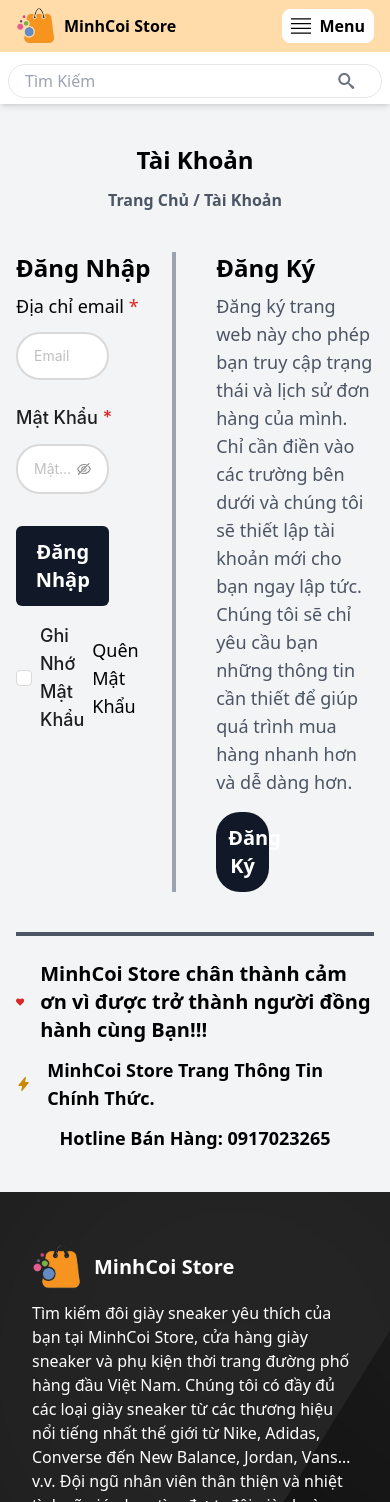
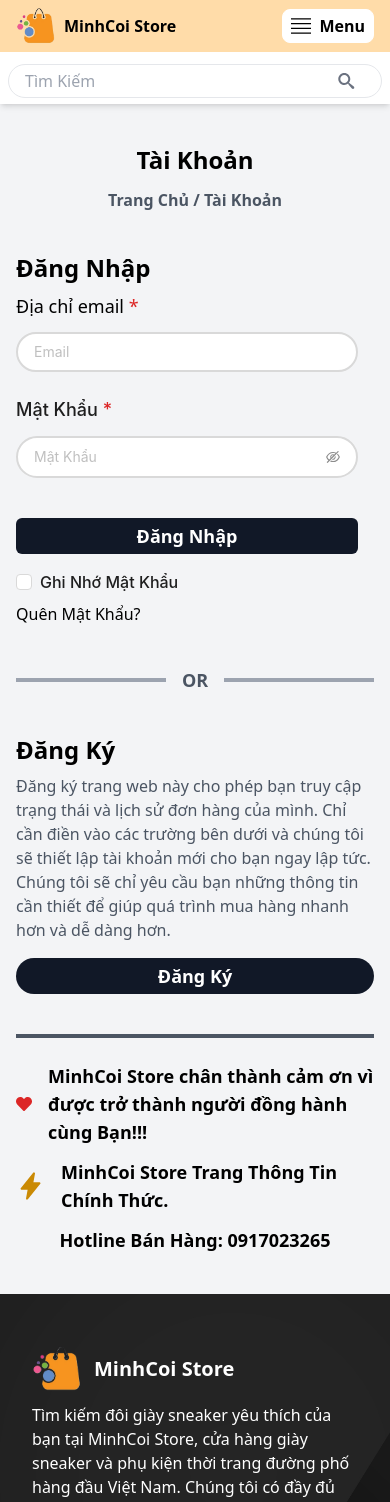
Before and after one commit to BlinhNhi/MinhStore, a React (Create React App) app in the folder front_end/: page /login in a window 390 px wide. Shown: the top 1502 px of the page. Built offline with nearby package versions, Linux system fonts and the light colour scheme.

Commit message:
fix reponsive of login

```diff
--- a/front_end/src/App.js
+++ b/front_end/src/App.js
@@ -25,12 +25,12 @@
   return (
     <Router history={history}>
       {/* <Loading /> */}
-
       <Switch>
         <HomeTemplate path="/home" exact Component={Home}></HomeTemplate>
         <HomeTemplate path="/search/" Component={Search}></HomeTemplate>
         <HomeTemplate path="/productDetail/nike/1" Component={ProductDetail}></HomeTemplate>
         <HomeTemplate path="/login" Component={Login}></HomeTemplate>
+
         <HomeTemplate Component={Home} />
       </Switch>
     </Router>
--- a/front_end/src/components/Products/Products.js
+++ b/front_end/src/components/Products/Products.js
@@ -1,6 +1,5 @@
 import React from "react";
 import { FaStar } from "react-icons/fa";
-import AOS from "aos";
 
 import Img1 from '../../assets/top_product/adidas.jpg';
 import Img2 from '../../assets/top_product/nike.jpg';
--- a/front_end/src/pages/user_page/Login/Login.js
+++ b/front_end/src/pages/user_page/Login/Login.js
@@ -1,181 +1,264 @@
-import { Checkbox, Form, Input } from 'antd';
-import { useState } from 'react';
+import { Checkbox, Form, Input } from "antd";
+import { useState } from "react";
 import { FaHeart } from "react-icons/fa";
 import { IoFlash } from "react-icons/io5";
 
-
-
 function Login() {
-    const [openLogin, setOpenLogin] = useState('flex');
+    const [openLogin, setOpenLogin] = useState("flex");
     const [openRegister, setOpenRegister] = useState(false);
     console.log(openRegister);
 
     return (
-        <div className='bg-gray-100 dark:bg-gray-900 dark:text-white duration-200'>
+        <div className="bg-gray-100 dark:bg-gray-900 dark:text-white duration-200">
             <div className="container ">
                 <div className="py-10 ">
                     <div className="flex items-center flex-col justify-center gap-3">
                         <h1 className="text-2xl font-bold">Tài Khoản</h1>
-                        <h4 className="font-semibold text-gray-600 text-base dark:text-gray-400"><a className="font-semibold text-base hover:text-gray-400 dark:text-gray-100" href="/">Trang Chủ / </a>Tài Khoản</h4>
+                        <h4 className="font-semibold text-gray-600 text-base dark:text-gray-400">
+                            <a
+                                className="font-semibold text-base hover:text-gray-400 dark:text-gray-100"
+                                href="/"
+                            >
+                                Trang Chủ /{" "}
+                            </a>
+                            Tài Khoản
+                        </h4>
                     </div>
 
-                    <div className='flex  gap-10 mt-10'>
-                        <div className='flex flex-col gap-[12px] w-1/2 border-r-4 pr-4 border-gray-400'>
+                    <div className="flex flex-col sm:flex-col md:flex-col lg:flex-row xl:flex-row 2xl:flex-row gap-10 mt-10">
+                        <div
+                            className="
+                        flex flex-col gap-[12px] border-r-0 pr-4 border-gray-400
+                        sm:border-r-0 md:border-r-0 lg:border-r-4 xl:border-r-4 2xl:border-r-4
+                        w-full  sm:w-full md:w-full lg:w-1/2 xl:w-1/2 2xl:w-1/2
+                        "
+                        >
                             <div
-                                className={`${openRegister === true ? 'flex' : 'hidden'} flex-col gap-2 `}
+                                className={`${openRegister === true ? "flex" : "hidden"
+                                    } flex-col gap-2 `}
                             >
-                                <h1 className='font-bold text-2xl'>Đăng Ký</h1>
-                                <h4 className='text-lg font-medium'>Địa chỉ email <span className='text-red-600'>*</span></h4>
+                                <h1 className="font-bold text-2xl">Đăng Ký</h1>
+                                <h4 className="text-lg font-medium">
+                                    Địa chỉ email <span className="text-red-600">*</span>
+                                </h4>
                                 <div>
                                     <Form>
                                         <Form.Item
                                             label=""
                                             name="email"
-                                            style={{ minWidth: '100%' }}
+                                            style={{ minWidth: "100%" }}
                                             rules={[
                                                 {
-                                                    type: 'email',
-                                                    message: 'E-mail is invalid!',
+                                                    type: "email",
+                                                    message: "E-mail is invalid!",
                                                 },
                                                 {
                                                     required: true,
-                                                    message: 'E-mail is required!',
+                                                    message: "E-mail is required!",
                                                     transform: (value) => value.trim(),
                                                 },
                                             ]}
                                         >
-                                            <Input className="block text-sm py-3 px-4 rounded-3xl w-2/3 border-2 hover:border-gray-300 outline-none focus:outline-none" placeholder="Email" />
+                                            <Input
+                                                className="block text-sm py-2 xl:py-3 2xl:py-3 px-4 rounded-3xl w-full xl:w-2/3 2xl:w-2/3 border-2 hover:border-gray-300 outline-none focus:outline-none"
+                                                placeholder="Email"
+                                            />
                                         </Form.Item>
                                     </Form>
                                 </div>
-                                <div className=''>
-                                    <p className='font-semibold text-xl w-full'>Một liên kết để tạo mật khẩu  sẽ được gửi đến địa chỉ email của bạn.</p>
+                                <div className="">
+                                    <p className="font-semibold  md:text-lg lg:text-lg xl:text-lg 2xl:text-lg sm:text-base text-base w-full">
+                                        Một liên kết để tạo mật khẩu sẽ được gửi đến địa chỉ email
+                                        của bạn.
+                                    </p>
                                 </div>
                                 <div>
-                                    <button className='
-                                    font-bold bg-gray-900 hover:bg-gray-700 p-3 mt-2 rounded-md text-white text-xl w-2/3
+                                    <button
+                                        className="
+                                    font-bold bg-gray-900 hover:bg-gray-700 md:p-2 lg:p-2 xl:p-3 2xl:p-3 sm:p-1 p-1
+                                    mt-2 rounded-md text-white text-lg md:text-xl lg:text-xl xl:text-xl 2xl:text-xl
                                      dark:bg-gray-100 dark:hover:bg-gray-200 dark:text-gray-800
-                                    '>
+                                     w-full md:w-full lg:w-full xl:w-2/3 2xl:w-2/3 sm:w-full
+                                    "
+                                    >
                                         Đăng Ký
                                     </button>
                                 </div>
                             </div>
                             {/* Đăng Nhập */}
                             <div className={`${openLogin} flex-col gap-2 `}>
-                                <h1 className='font-bold text-2xl '>Đăng Nhập</h1>
+                                <h1 className="font-bold  text-2xl  sm:text-xl  md:text-xl  lg:text-xl  xl:text-2xl 2xl:text-2xl ">
+                                    Đăng Nhập
+                                </h1>
                                 <div>
-                                    <h4 className='text-lg font-medium mb-3'>Địa chỉ email <span className='text-red-600'>*</span></h4>
+                                    <h4 className="text-lg  sm:text-base md:text-base lg:text-base xl:text-lg 2xl:text-lg font-medium mb-3">
+                                        Địa chỉ email <span className="text-red-600">*</span>
+                                    </h4>
                                     <Form>
                                         <Form.Item
                                             label=""
                                             name="email"
-                                            style={{ minWidth: '100%' }}
+                                            style={{ minWidth: "100%" }}
                                             rules={[
                                                 {
-                                                    type: 'email',
-                                                    message: 'E-mail is invalid!',
+                                                    type: "email",
+                                                    message: "E-mail is invalid!",
                                                 },
                                                 {
                                                     required: true,
-                                                    message: 'E-mail is required!',
+                                                    message: "E-mail is required!",
                                                     transform: (value) => value.trim(),
                                                 },
                                             ]}
                                         >
-                                            <Input className="block text-sm py-3 px-4 rounded-3xl w-2/3 border-2 hover:border-gray-300 outline-none focus:outline-none" placeholder="Email" />
+                                            <Input
+                                                className="block text-sm py-2 xl:py-3 2xl:py-3 px-4 rounded-3xl  md:w-full lg:w-full xl:w-2/3 2xl:w-2/3 sm:w-full w-full  border-2 hover:border-gray-300 outline-none focus:outline-none"
+                                                placeholder="Email"
+                                            />
                                         </Form.Item>
                                     </Form>
 
                                     <Form>
-                                        <h4 className='text-lg font-medium mb-3 dark:text-gray-100'>Mật Khẩu <span className='text-red-600'>*</span></h4>
+                                        <h4 className="text-lg sm:text-base md:text-base lg:text-base xl:text-lg 2xl:text-lg font-medium mb-3 dark:text-gray-100">
+                                            Mật Khẩu <span className="text-red-600">*</span>
+                                        </h4>
                                         <Form.Item
                                             label=""
                                             name="password"
-                                            style={{ minWidth: '100%' }}
+                                            style={{ minWidth: "100%" }}
                                             rules={[
-                                                // {
-                                                //     type: 'password',
-                                                //     message: 'Password is invalid!',
-                                                // },
                                                 {
-                                                    type: 'password',
+                                                    type: "password",
                                                     required: true,
-                                                    message: 'Password is required!',
+                                                    message: "Password is required!",
                                                     transform: (value) => value.trim(),
                                                 },
                                             ]}
                                         >
-                                            <Input.Password className="flex text-sm py-3 px-4 rounded-3xl w-2/3 border-2 hover:border-gray-300 outline-none focus:outline-none" placeholder="Mật Khẩu" />
+                                            <Input.Password
+                                                className="
+                                                flex text-sm py-2 px-4 rounded-3xl md:w-full lg:w-full xl:w-2/3 2xl:w-2/3 sm:w-full w-full border-2 hover:border-gray-300
+                                                 outline-none focus:outline-none xl:py-3 2xl:py-3"
+                                                placeholder="Mật Khẩu"
+                                            />
                                         </Form.Item>
                                     </Form>
                                 </div>
                                 <div>
-                                    <button className='font-bold bg-gray-900 dark:bg-gray-200 dark:hover:bg-gray-300 dark:text-gray-800 hover:bg-gray-700 p-3 rounded-md text-white text-xl w-2/3'>
+                                    <button
+                                        className="
+                                   font-bold bg-gray-900 hover:bg-gray-700 md:p-2 lg:p-2 xl:p-3 2xl:p-3 sm:p-1 p-1
+                                    mt-2 rounded-md text-white text-lg md:text-xl lg:text-xl xl:text-xl 2xl:text-xl
+                                     dark:bg-gray-100 dark:hover:bg-gray-200 dark:text-gray-800
+                                     w-full md:w-full lg:w-full xl:w-2/3 2xl:w-2/3 sm:w-full
+                                     "
+                                    >
                                         Đăng Nhập
                                     </button>
                                 </div>
-                                <div className='flex items-center justify-between w-2/3 mt-2'>
-                                    <div className='flex items-center gap-2'>
-                                        <Checkbox ><h1 className='text-lg font-medium dark:text-gray-100'>Ghi Nhớ Mật Khẩu</h1></Checkbox>
+                                <div className="flex flex-col sm:flex-row md:flex-row lg:flex-row xl:flex-row items-start md:items-center lg:items-center xl:items-center justify-between w-full md:w-full lg:w-full xl:w-2/3 2xl:w-2/3 sm:w-full mt-2 gap-2">
+                                    <div className="flex 2xl:flex-row items-center gap-2">
+                                        <Checkbox>
+                                            <h1 className="text-base font-medium md:text-base lg:text-base xl:text-lg 2xl:text-lg sm:text-base dark:text-gray-100">
+                                                Ghi Nhớ Mật Khẩu
+                                            </h1>
+                                        </Checkbox>
                                     </div>
                                     <div>
-                                        <h1 className='text-lg font-medium hover:underline hover:text-gray-500'>Quên Mật Khẩu</h1>
+                                        <h1 className="text-base font-medium hover:underline hover:text-gray-500 md:text-base lg:text-base xl:text-lg 2xl:text-lg sm:text-base">
+                                            Quên Mật Khẩu?
+                                        </h1>
                                     </div>
                                 </div>
                             </div>
-
                         </div>
 
+                        <div className="flex sm:flex md:flex items-center w-full justify-center lg:hidden xl:hidden 2xl:hidden">
+                            <div className="border-2 border-gray-400 w-full"></div>
+                            <h2 className="px-4 font-bold text-gray-600 text-lg">OR</h2>
+                            <div className="border-2 border-gray-400 w-full"></div>
+                        </div>
 
-                        <div className='w-1/2'>
-                            <div className='flex flex-col gap-2'>
-                                <h1 className='font-bold text-2xl '>Đăng Ký</h1>
-                                <h4 className='text-lg font-medium text-gray-600 dark:text-gray-200'>
-                                    Đăng ký trang web này cho phép bạn truy cập trạng thái và lịch sử đơn hàng của mình.
-                                    Chỉ cần điền vào các trường bên dưới và chúng tôi sẽ thiết lập tài khoản mới cho bạn ngay lập tức.
-                                    Chúng tôi sẽ chỉ yêu cầu bạn những thông tin cần thiết để giúp quá trình mua hàng nhanh hơn và dễ dàng hơn.
+                        <div
+                            className="
+                        w-full sm:w-full md:w-full lg:w-1/2 xl:w-1/2 2xl:w-1/2
+                        "
+                        >
+                            <div className="flex flex-col gap-2">
+                                <h1 className="font-bold text-2xl  sm:text-xl  md:text-xl  lg:text-xl  xl:text-2xl 2xl:text-2xl">
+                                    Đăng Ký
+                                </h1>
+                                <h4 className="md:text-lg lg:text-lg xl:text-lg 2xl:text-lg sm:text-base text-base font-medium text-gray-600 dark:text-gray-200">
+                                    Đăng ký trang web này cho phép bạn truy cập trạng thái và lịch
+                                    sử đơn hàng của mình. Chỉ cần điền vào các trường bên dưới và
+                                    chúng tôi sẽ thiết lập tài khoản mới cho bạn ngay lập tức.
+                                    Chúng tôi sẽ chỉ yêu cầu bạn những thông tin cần thiết để giúp
+                                    quá trình mua hàng nhanh hơn và dễ dàng hơn.
                                 </h4>
                             </div>
-                            <div className='mt-4'>
-                                {
-                                    openRegister === false ? <button
+                            <div className="mt-4">
+                                {openRegister === false ? (
+                                    <button
                                         onClick={() => {
-                                            setOpenRegister(true)
-                                            setOpenLogin('hidden')
+                                            setOpenRegister(true);
+                                            setOpenLogin("hidden");
                                         }}
-                                        className='
-                            font-bold bg-gray-900 hover:bg-gray-700 p-3 rounded-3xl text-white text-xl w-1/3 dark:bg-gray-100 dark:hover:bg-gray-300 dark:text-gray-800
-                            '>
+                                        className="
+                            font-bold bg-gray-900 hover:bg-gray-700
+                            md:p-2 lg:p-2 xl:p-3 2xl:p-3 sm:p-1 p-1 rounded-3xl text-white
+                            w-full md:w-full lg:w-2/3 xl:w-2/3 2xl:w-2/3 sm:w-full
+                             text-lg  sm:text-lg  md:text-lg  lg:text-lg  xl:text-xl 2xl:text-xl
+                             dark:bg-gray-100 dark:hover:bg-gray-300 dark:text-gray-800
+                            "
+                                    >
                                         Đăng Ký
-                                    </button> :
-                                        <button
-                                            onClick={() => {
-                                                setOpenRegister(false)
-                                                setOpenLogin('flex')
-                                            }}
-                                            className='
-                      font-bold bg-gray-900 hover:bg-gray-700 p-3 rounded-3xl text-white text-xl w-1/3
+                                    </button>
+                                ) : (
+                                    <button
+                                        onClick={() => {
+                                            setOpenRegister(false);
+                                            setOpenLogin("flex");
+                                        }}
+                                        className="
+                      font-bold bg-gray-900 hover:bg-gray-700 md:p-2 lg:p-2 xl:p-3 2xl:p-3 sm:p-1 p-1 rounded-3xl text-white
+                      w-full md:w-full lg:w-2/3 xl:w-2/3 2xl:w-2/3 sm:w-full
+                       text-lg  sm:text-lg  md:text-lg  lg:text-lg  xl:text-xl 2xl:text-xl
                        dark:bg-gray-100 dark:hover:bg-gray-300 dark:text-gray-800
-                      '>
-                                            Đăng Nhập
-                                        </button>
-                                }
+
+                      "
+                                    >
+                                        Đăng Nhập
+                                    </button>
+                                )}
                             </div>
                         </div>
-
                     </div>
 
-                    <div className='mt-10  border-t-4 border-gray-600 '>
-                        <div className='flex flex-col items-center justify-center  mt-6 gap-3'>
-                            <div className='flex items-center gap-4'><FaHeart className='font-bold text-xl text-red-600'></FaHeart><h1 className='text-xl font-bold'>MinhCoi Store chân thành cảm ơn vì được trở thành người đồng hành cùng Bạn!!! </h1></div>
-                            <div className='flex items-center gap-4'><IoFlash className='font-bold text-lg text-yellow-600'></IoFlash><h1 className='text-lg font-bold'>MinhCoi Store Trang Thông Tin Chính Thức.</h1></div>
-                            <h2 className='flex items-center gap-4'><a href='tel: 0917023265' className='text-lg font-bold'>Hotline Bán Hàng: 0917023265</a></h2>
+                    <div className="mt-10  border-t-4 border-gray-600 ">
+                        <div className="flex flex-col items-center justify-center  mt-6 gap-3">
+                            <div className="flex items-center gap-4">
+                                <FaHeart className="font-bold text-4xl  sm:text-4xl  md:text-xl lg:text-xl  xl:text-xl 2xl:text-xl text-red-600"></FaHeart>
+                                <h1 className="text-lg  sm:text-lg  md:text-lg  lg:text-lg  xl:text-xl 2xl:text-xl font-bold">
+                                    MinhCoi Store chân thành cảm ơn vì được trở thành người đồng
+                                    hành cùng Bạn!!!{" "}
+                                </h1>
+                            </div>
+                            <div className="flex items-center gap-4">
+                                <IoFlash className="font-bold text-4xl sm:text-4xl  md:text-xl  lg:text-xl  xl:text-xl 2xl:text-xl text-yellow-600"></IoFlash>
+                                <h1 className="text-lg  sm:text-lg  md:text-lg  lg:text-lg  xl:text-xl 2xl:text-xl font-bold">
+                                    MinhCoi Store Trang Thông Tin Chính Thức.
+                                </h1>
+                            </div>
+                            <h2 className="flex items-center gap-4">
+                                <a href="tel: 0917023265" className="text-lg  sm:text-lg  md:text-lg  lg:text-lg  xl:text-xl 2xl:text-xl font-bold">
+                                    Hotline Bán Hàng: 0917023265
+                                </a>
+                            </h2>
                         </div>
                     </div>
                 </div>
             </div>
         </div>
-
     );
 }
 
```
